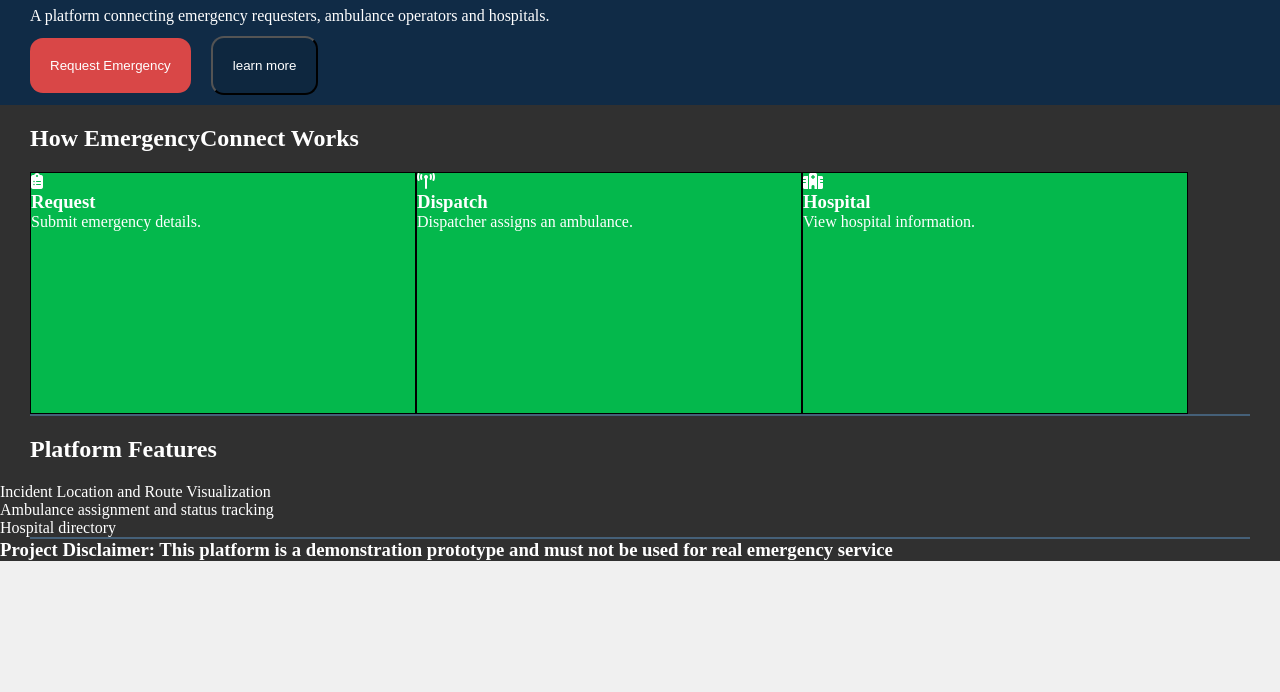
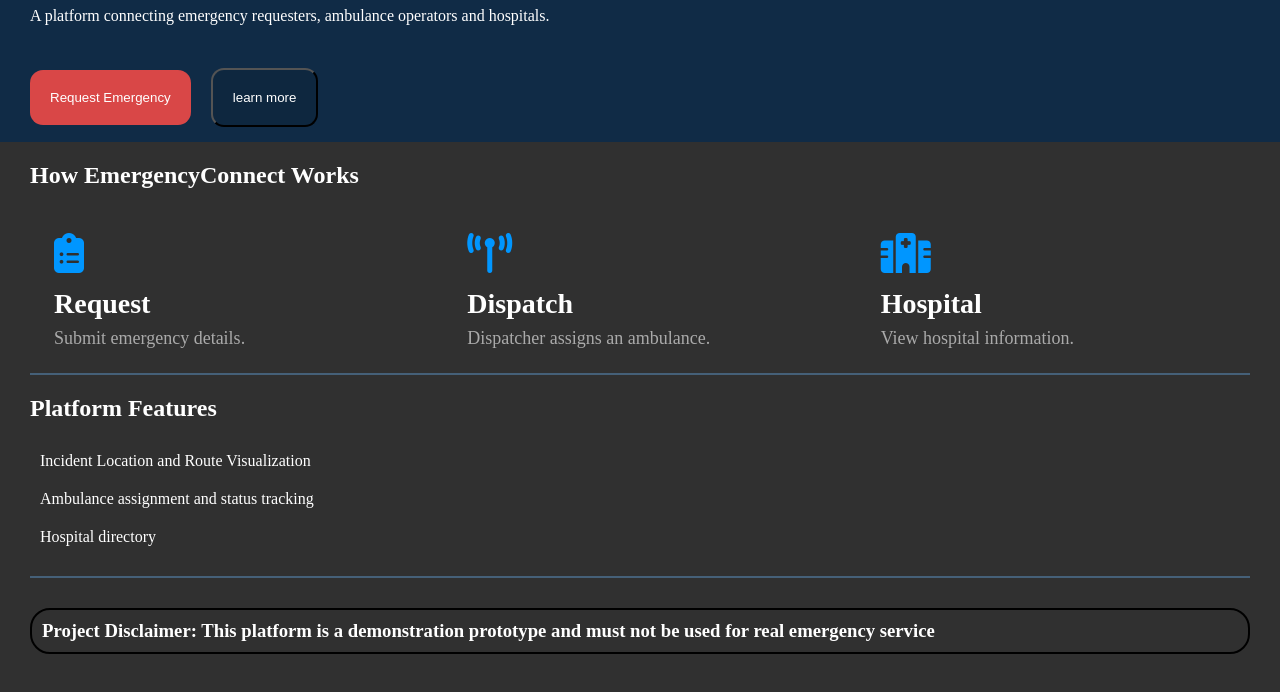
Before and after one commit to muneebims/EmergencyConnect, a plain HTML site: page index.html in a window 1280 px wide. Shown: the part 272-964 px from the top of the page. Before the commit the page ends 833 px from the top, so only its background shows below. Drawn offline with Linux system fonts and the light colour scheme.

Commit message:
Refactor CSS for layout and styling improvements
Updated styles for body, header, and cards. Adjusted layout and added new classes for features.

```diff
--- a/style.css
+++ b/style.css
@@ -6,13 +6,14 @@
 body{
     display: flex;
     flex-direction: column;
-    height: 100vh;
+    height: 150vh;
     /* justify-content: center; */
     box-sizing: border-box;
     background-color: #f0f0f0;
 }
 header{
-    height: 80vh;
+    /* height: 80vh; */
+    /* height: 50vh; */
     background: #102B46;
     width: 100%;
     /* display: flex; */
@@ -82,6 +83,7 @@ a{
 header p{
     margin-left: 30px;
     margin-right: 30px;
+    margin-bottom: 4vh;
 
 }
 .Actions{
@@ -90,7 +92,7 @@ header p{
     gap: 20px;
     height: 10vh;
     align-items: center;
-
+    margin-bottom: 5px;
 }
 .Actions button{
     padding: 20px;
@@ -127,12 +129,51 @@ main h2{
 }
 .cards{
     display: flex;
+    gap: 20px;
     margin-left: 30px;
     margin-right: 30px;
+    justify-content: center;
 }
 .card{
+    flex: 1;
     width: 30vw;
-    height: 30vh;
-    background-color: #04B84C;
-    border: 1px solid black;
+    /* height: 30vh; */
+    background-color: #303030;
+    /* border: 1px solid black; */
+    padding: 24px;
+
+
 }
+.feature-icon {
+    font-size: 40px;
+    color: #0096FF;
+    margin-bottom: 15px;
+    display: block;
+}
+.card h3{
+    color: white;
+    font-size: 28px;
+    margin-bottom: 8px;
+}
+.card p{
+    margin: 0;
+    color: #aaaaaa;
+    font-size: 18px;
+}
+.features{
+    display: block;
+    margin-left: 30px;
+    margin-bottom: 20px;
+}
+.feature{
+    padding: 10px;
+}
+.disclaimer{
+    display: flex;
+    margin: 30px;
+    /* margin-top: 40px; */
+    border: 2px solid black;
+    border-radius: 20px;
+    padding-left: 20px;
+    padding: 10px;
+}
```
